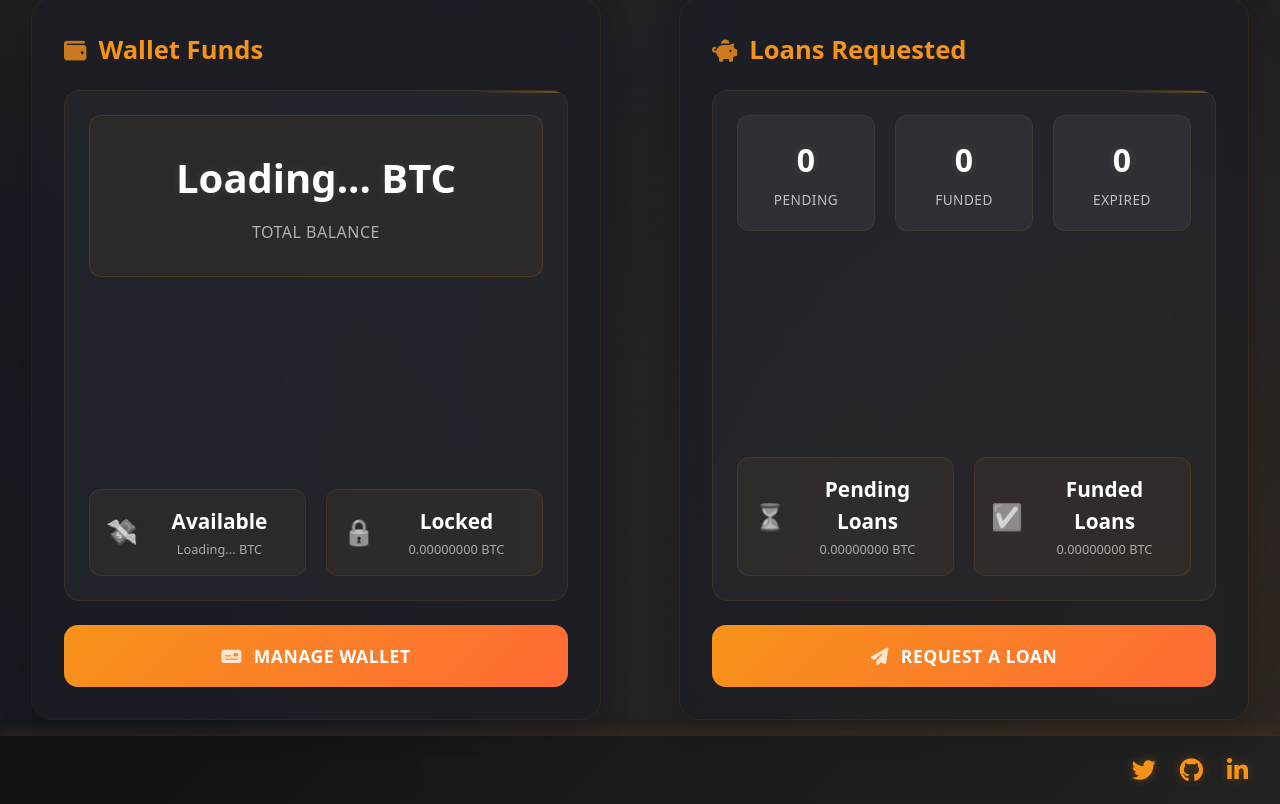
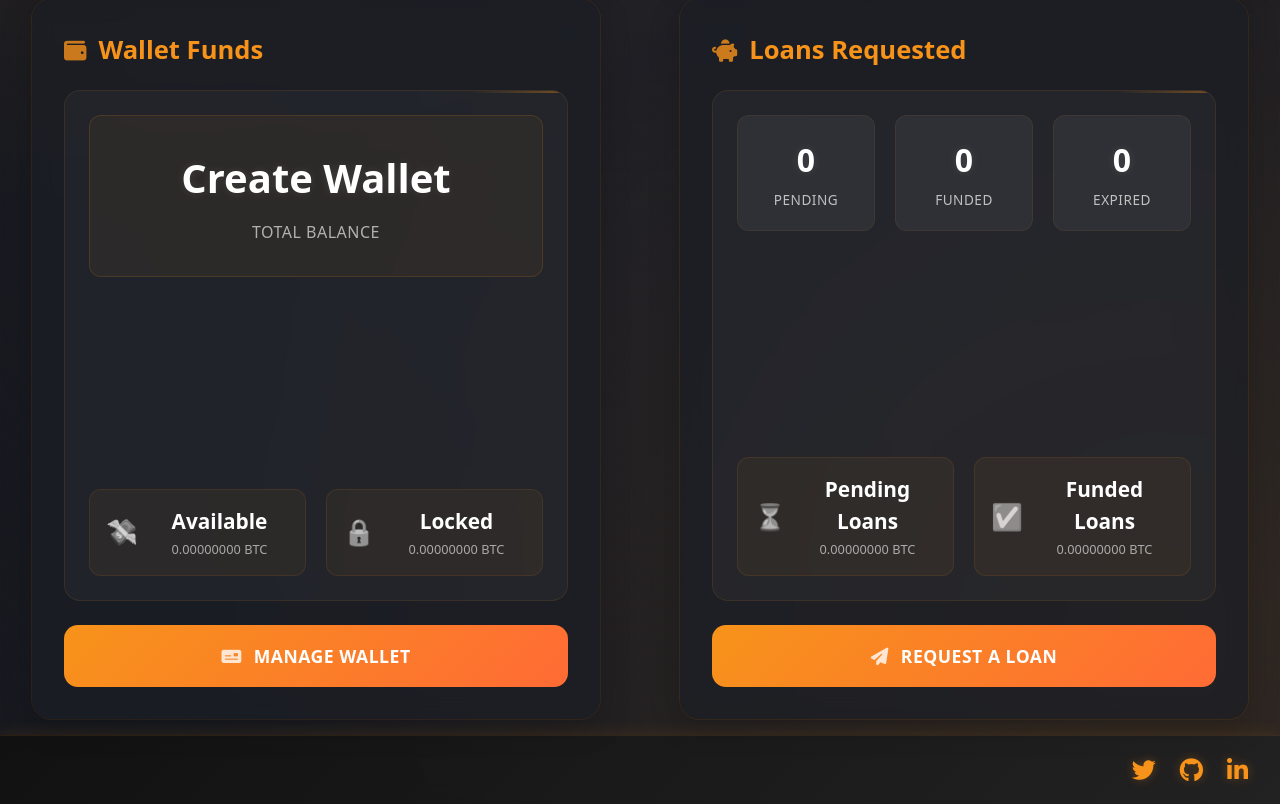
Before and after one commit to SatoshiFundAus/dev1003-p2p-crypto-lending-frontend, a React (Vite) app: page /dashboard in a window 1280 px wide. Shown: the part 896-1700 px from the top of the page. Built offline with nearby package versions, Linux system fonts and the light colour scheme; no server answers; sample sign-in values are in the browser's storage.

Commit message:
Updated dashboard 404 handling for new user logging in for first time

```diff
--- a/src/components/Dashboard.jsx
+++ b/src/components/Dashboard.jsx
@@ -85,6 +85,9 @@ function Dashboard() {
                             setBalance(newWalletData.balance);
                         }
                     }
+                } else if (balanceResponse.status === 404) {
+                    console.info('No wallet found for this user');
+                    setBalance(null); // No wallet for this user
                 } else if (balanceResponse.status === 401) {
                     localStorage.removeItem('token');
                     navigate('/login');
@@ -317,7 +320,7 @@ function Dashboard() {
                         }
                     }));
                 } else if (borrowerDealsResponse.status === 404) {
-                    // No deals found for this borrower
+                    console.info('No borrower deals found for this user');
                     setLoanStats(prev => ({
                         ...prev,
                         borrowed: {
@@ -474,7 +477,7 @@ function Dashboard() {
                         earningsToDate: totalEarned
                     }));
                 } else if (dealsResponse.status === 404) {
-                    // No deals found for this lender
+                    console.info('No lender deals found for this user');
                     setLoanStats(prev => ({
                         ...prev,
                         funded: {
@@ -662,7 +665,7 @@ function Dashboard() {
                         <div className={styles.statsContainer}>
                             <div className={styles.statsRow}>
                                 <div className={`${styles.statBox} ${styles.fullWidthStat}`}>
-                                    <div className={styles.statNumber}>{balance !== null ? (balance + (loanStats.wallet?.lockedCollateral || 0)).toFixed(8) : 'Loading...'} BTC</div>
+                                    <div className={styles.statNumber}>{balance === null ? 'Create Wallet' : balance === undefined ? 'Loading...' : (balance + (loanStats.wallet?.lockedCollateral || 0)).toFixed(8) + ' BTC'}</div>
                                     <div className={styles.statTitle}>Total Balance</div>
                                 </div>
                             </div>
@@ -671,7 +674,7 @@ function Dashboard() {
                                     <span className={styles.metricIcon}>💸</span>
                                     <div className={styles.metricContent}>
                                         <div className={styles.metricNumber}>Available</div>
-                                        <div className={styles.metricTitle}>{balance !== null ? balance.toFixed(8) : 'Loading...'} BTC</div>
+                                        <div className={styles.metricTitle}>{balance === null ? '0.00000000 BTC' : balance === undefined ? 'Loading...' : balance.toFixed(8) + ' BTC'}</div>
                                     </div>
                                 </div>
                                 <div className={styles.metricBox}>
```
